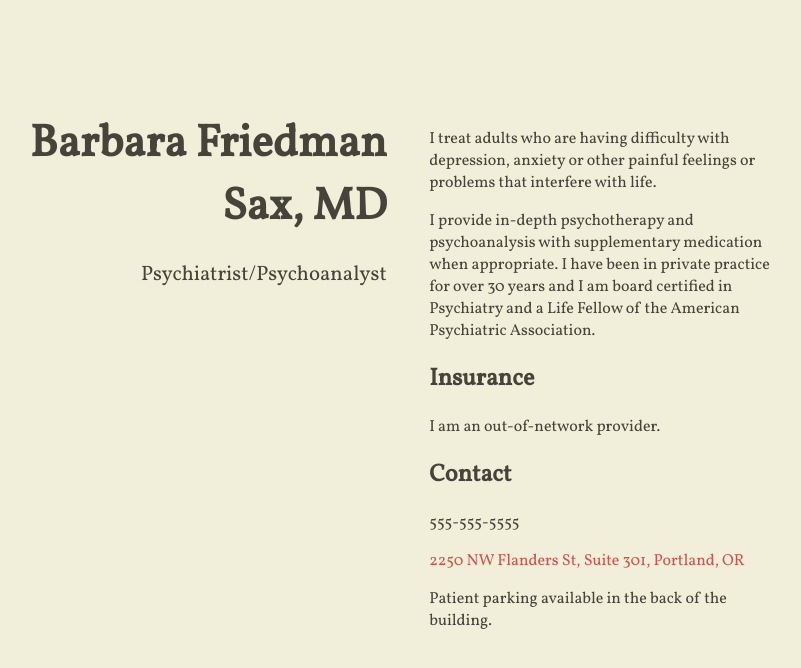
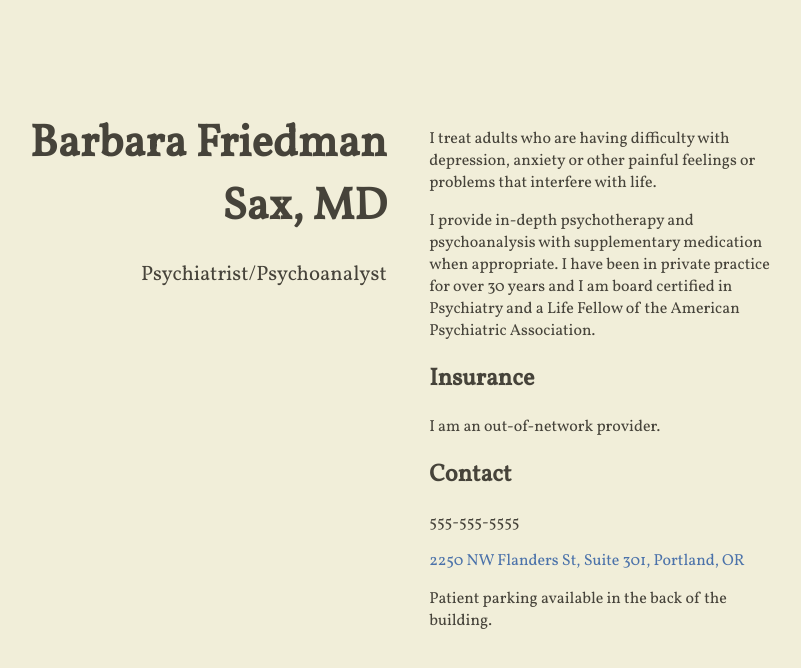
Before and after one commit to sjforman/bfsaxmd.github.io, a Jekyll site: the page built from index.html, in a window 1280 px wide. Shown: the top 668 px of the page, without its empty margins (242-1043 px from the left). Built offline with Jekyll 4.4.1, drawn with Linux system fonts in a browser that asks for light colours; nearby versions of some CDN libraries.

Commit message:
Updates link color to blueish

```diff
--- a/assets/main.scss
+++ b/assets/main.scss
@@ -2,7 +2,7 @@
 ---
 
 $text-color: #46433A;
-$anchor-text-color: #CE534D;
+$anchor-text-color: #4b72aa;
 $background-color: #F1EED9;
 
 body {
```
Also changed, not shown: 1 other file.
